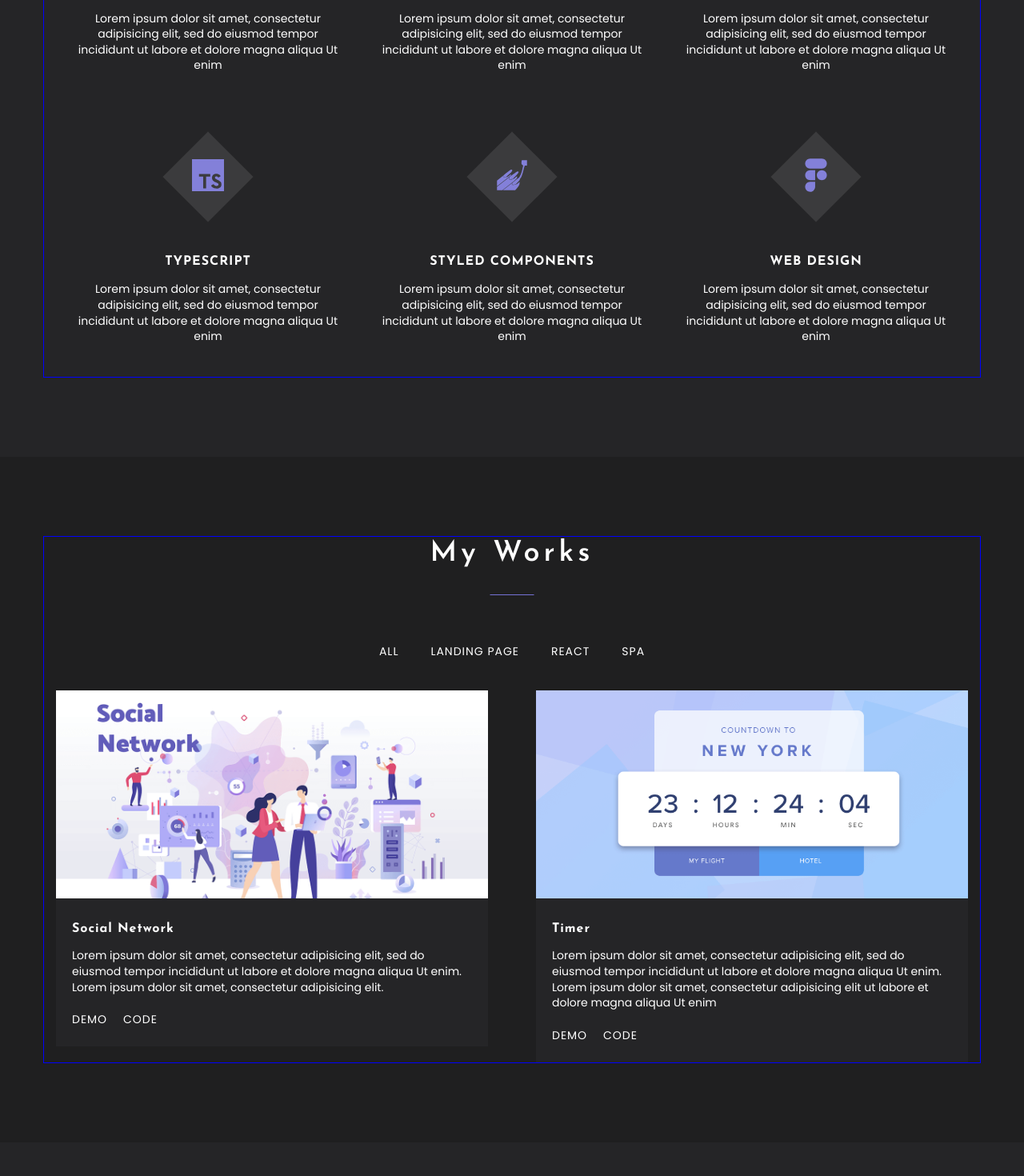
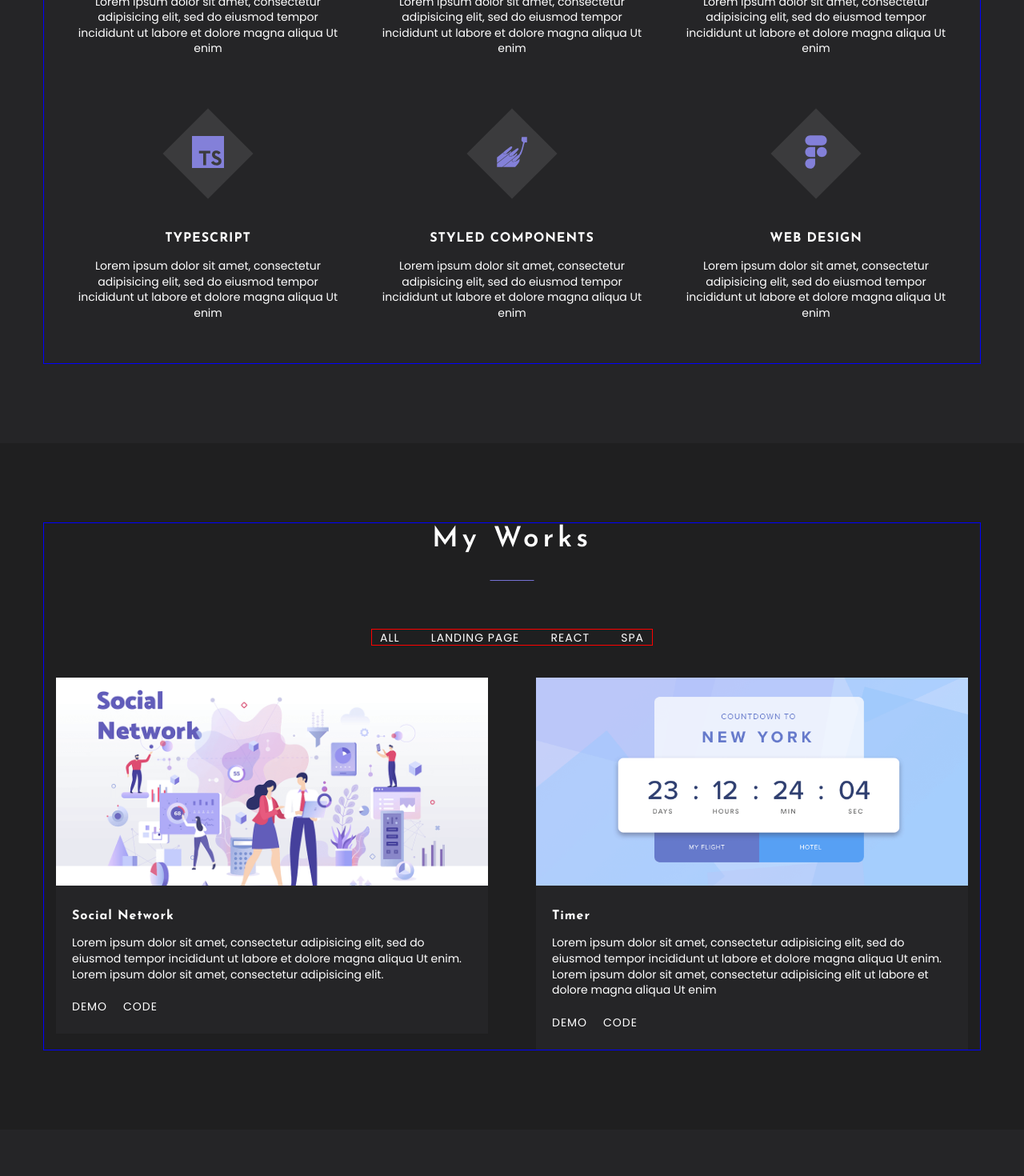
Before and after one commit to MaksLebedev/portfolio, a React app: page / in a window 1280 px wide. Shown: the part 1240-2710 px from the top of the page at 80% size. Built offline with nearby package versions, Linux system fonts and the light colour scheme.

Commit message:
add adaptiv for components

```diff
--- a/src/components/SectionTitle.tsx
+++ b/src/components/SectionTitle.tsx
@@ -1,10 +1,18 @@
 import styled from "styled-components";
 import { theme } from "../styles/Theme";
+import { font } from "../styles/Common";
 
 export const SectionTitle = styled.h2`
-  font-family: "Josefin Sans", sans-serif;
+  ${font({
+    family: "'Josefin Sans', sans-serif",
+    weight: 600,
+    Fmax: 36,
+    Fmin: 30,
+  })};
+
+  /* font-family: "Josefin Sans", sans-serif;
   font-weight: 600;
-  font-size: 36px;
+  font-size: 36px; */
   letter-spacing: 0.14em;
   text-align: center;
   color: ${theme.colors.font};
@@ -22,5 +30,9 @@ export const SectionTitle = styled.h2`
     left: 50%;
     transform: translateX(-50%);
     bottom: -30px;
+
+    @media ${theme.media.mobile} {
+      bottom: -24px;
+    }
   }
 `;
--- a/src/components/slider/Slider.tsx
+++ b/src/components/slider/Slider.tsx
@@ -46,7 +46,7 @@ const Name = styled.span`
   letter-spacing: 0.06em;
   text-transform: uppercase;
   display: inline-block;
-  margin: 22px 0 42px;
+  margin: 22px 0 35px;
 `;
 
 const Pagination = styled.div`
--- a/src/layout/footer/Footer.tsx
+++ b/src/layout/footer/Footer.tsx
@@ -2,6 +2,7 @@ import styled from "styled-components";
 import { FlexWrapper } from "../../components/FlexWrapper";
 import { Icon } from "../../components/icon/Icon";
 import { theme } from "../../styles/Theme";
+import { font } from "../../styles/Common";
 
 export const Footer = () => {
   return (
@@ -63,9 +64,15 @@ const StyledFooter = styled.footer`
 `;
 
 const Name = styled.span`
-  font-family: "Josefin Sans", sans-serif;
-  font-weight: 700;
-  font-size: 22px;
+  ${font({
+    family: '"Josefin Sans", sans-serif',
+    weight: 700,
+    Fmax: 22,
+    Fmin: 16,
+  })}
+  /* font-family: "Josefin Sans", sans-serif;
+  font-weight: 700; */
+  /* font-size: 22px; */
   letter-spacing: 0.14em;
   color: ${theme.colors.font};
 `;
--- a/src/layout/sections/contact/Contact.tsx
+++ b/src/layout/sections/contact/Contact.tsx
@@ -31,7 +31,8 @@ const StyledForm = styled.form`
   align-items: center;
   gap: 16px;
   margin: 0 auto;
-  margin-top: 62px;
+  /* margin-top: 62px; */
+  margin-top: -25px;
 `;
 
 const Field = styled.input`
--- a/src/layout/sections/main/Main.tsx
+++ b/src/layout/sections/main/Main.tsx
@@ -37,7 +37,6 @@ const StyledMain = styled.section`
 const PhotoWrapper = styled.div`
   position: relative;
   z-index: 1;
-  margin-top: 65px;
 
   &::before {
     content: "";
@@ -46,7 +45,7 @@ const PhotoWrapper = styled.div`
     height: 470px;
     border: 5px solid ${theme.colors.accent};
     top: -20px;
-    right: -34px;
+    right: -14px;
     z-index: -1;
 
     @media ${theme.media.mobile} {
@@ -55,6 +54,10 @@ const PhotoWrapper = styled.div`
       top: -20px;
       right: -15px;
     }
+  }
+
+  @media ${theme.media.mobile} {
+    margin-top: 65px;
   }
 `;
 
--- a/src/layout/sections/skills/skill/Skill.tsx
+++ b/src/layout/sections/skills/skill/Skill.tsx
@@ -29,8 +29,13 @@ const StyledSkill = styled.div`
   flex-direction: column;
   justify-content: center;
   align-items: center; */
-  width: 380px;
-  padding: 62px 20px 40px;
+  width: 330px;
+  flex-grow: 1;
+  padding: 42px 20px 52px;
+
+  @media ${theme.media.mobile} {
+    padding: 62px 40px;
+  }
 `;
 
 const SkillTitle = styled.h3`
--- a/src/layout/sections/testimony/Testimony.tsx
+++ b/src/layout/sections/testimony/Testimony.tsx
@@ -5,10 +5,12 @@ import { Icon } from "../../../components/icon/Icon";
 import { Slider } from "../../../components/slider/Slider";
 import { FlexWrapper } from "../../../components/FlexWrapper";
 import { IconWrapper } from "../../../layout/sections/skills/skill/Skill";
+import { Container } from "../../../components/Container";
 
 export const Testimony = () => {
   return (
     <StyledTestimony>
+      <Container>
         <SectionTitle>Testimony</SectionTitle>
         <FlexWrapper direction={"column"} align={"center"}>
           <IconWrapper>
@@ -16,6 +18,7 @@ export const Testimony = () => {
           </IconWrapper>
           <Slider />
         </FlexWrapper>
+      </Container>
     </StyledTestimony>
   );
 };
@@ -25,6 +28,6 @@ const StyledTestimony = styled.section`
   background-color: #aeb9ff;
 
   ${IconWrapper} {
-    margin: 40px 0 72px;
+    margin: 30px 0 72px;
   }
 `;
--- a/src/layout/sections/works/Works.tsx
+++ b/src/layout/sections/works/Works.tsx
@@ -16,7 +16,7 @@ export const Works = () => {
       <Container>
         <SectionTitle>My Works</SectionTitle>
         <TabMenu menuItems={worksItems} />
-        <FlexWrapper justify="space-between" align="flex-start">
+        <FlexWrapper justify="space-between" align="flex-start" wrap="wrap">
           <Work
             title={"Social Network"}
             text={
@@ -37,4 +37,8 @@ export const Works = () => {
   );
 };
 
-const StyledWorks = styled.section``;
+const StyledWorks = styled.section`
+  ${FlexWrapper} {
+    gap: 30px;
+  }
+`;
--- a/src/layout/sections/works/tabMenu/TabMenu.tsx
+++ b/src/layout/sections/works/tabMenu/TabMenu.tsx
@@ -18,11 +18,14 @@ export const TabMenu = (props: { menuItems: Array<string> }) => {
 };
 
 const StyledTabMenu = styled.nav`
-  margin-bottom: 40px;
   ul {
     display: flex;
-    gap: 20px;
-    justify-content: center;
+    /* gap: 20px; */
+    justify-content: space-between;
+    max-width: 352px;
+    width: 100%;
+    border: 1px solid red;
+    margin: 0 auto 40px;
   }
 `;
 
--- a/src/layout/sections/works/work/Work.tsx
+++ b/src/layout/sections/works/work/Work.tsx
@@ -29,8 +29,8 @@ export const Work = (props: WorkPropsType) => {
 
 const StyledWork = styled.div`
   background-color: ${theme.colors.secondaryBg};
-  max-width: 540px;
-  width: 100%;
+  width: 330px;
+  flex-grow: 1;
 
   ${Link} {
     padding: 10px 0;
@@ -40,6 +40,10 @@ const StyledWork = styled.div`
       margin-left: 20px;
     }
   }
+
+  @media ${theme.media.desctop} {
+    max-width: 540px;
+  }
 `;
 
 const Description = styled.div`
@@ -48,24 +52,6 @@ const Description = styled.div`
 
 const ImageWrapper = styled.div`
   position: relative;
-
-  &:hover {
-    &::before {
-      content: "";
-      position: absolute;
-      left: 0;
-      top: 0;
-      right: 0;
-      bottom: 0;
-
-      backdrop-filter: blur(8px);
-      background: rgba(0, 0, 0, 0.3);
-    }
-
-    ${Button} {
-      opacity: 1;
-    }
-  }
 
   ${Button} {
     opacity: 0;
@@ -77,6 +63,39 @@ const ImageWrapper = styled.div`
     &::before {
       width: 100%;
       height: 100%;
+    }
+  }
+
+  &::before {
+    content: "";
+    position: absolute;
+    left: 0;
+    top: 0;
+    right: 0;
+    bottom: 0;
+
+    backdrop-filter: blur(8px);
+    background: rgba(0, 0, 0, 0.3);
+    opacity: 0;
+  }
+
+  &:hover {
+    &::before {
+      opacity: 1;
+    }
+
+    ${Button} {
+      opacity: 1;
+    }
+  }
+
+  @media ${theme.media.tablet} {
+    &::before {
+      opacity: 1;
+    }
+
+    ${Button} {
+      opacity: 1;
     }
   }
 `;
--- a/src/styles/Global.styled.tsx
+++ b/src/styles/Global.styled.tsx
@@ -17,7 +17,8 @@ export const GlobalStyle = createGlobalStyle`
         -webkit-font-smoothing: antialiased;
         -moz-osx-font-smoothing: grayscale;
         color: ${theme.colors.font};
-        line-height: 1.2
+        line-height: 1.2;
+        min-width: 360px;
 }
 
     a {
@@ -39,6 +40,10 @@ export const GlobalStyle = createGlobalStyle`
 
     section {
         padding: 100px 0;
+
+        @media ${theme.media.mobile} {
+            padding: 80px 0;
+        }
     }
 
     section:nth-of-type(odd) {
--- a/src/styles/Theme.tsx
+++ b/src/styles/Theme.tsx
@@ -14,5 +14,6 @@ export const theme = {
   media: {
     tablet: 'screen and (max-width: 768px)',
     mobile: 'screen and (max-width: 576px)',
+    desctop: 'screen and (min-width: 1140px)',
   }
 };
```
Lines whose indentation alone changed are shown as unchanged.
